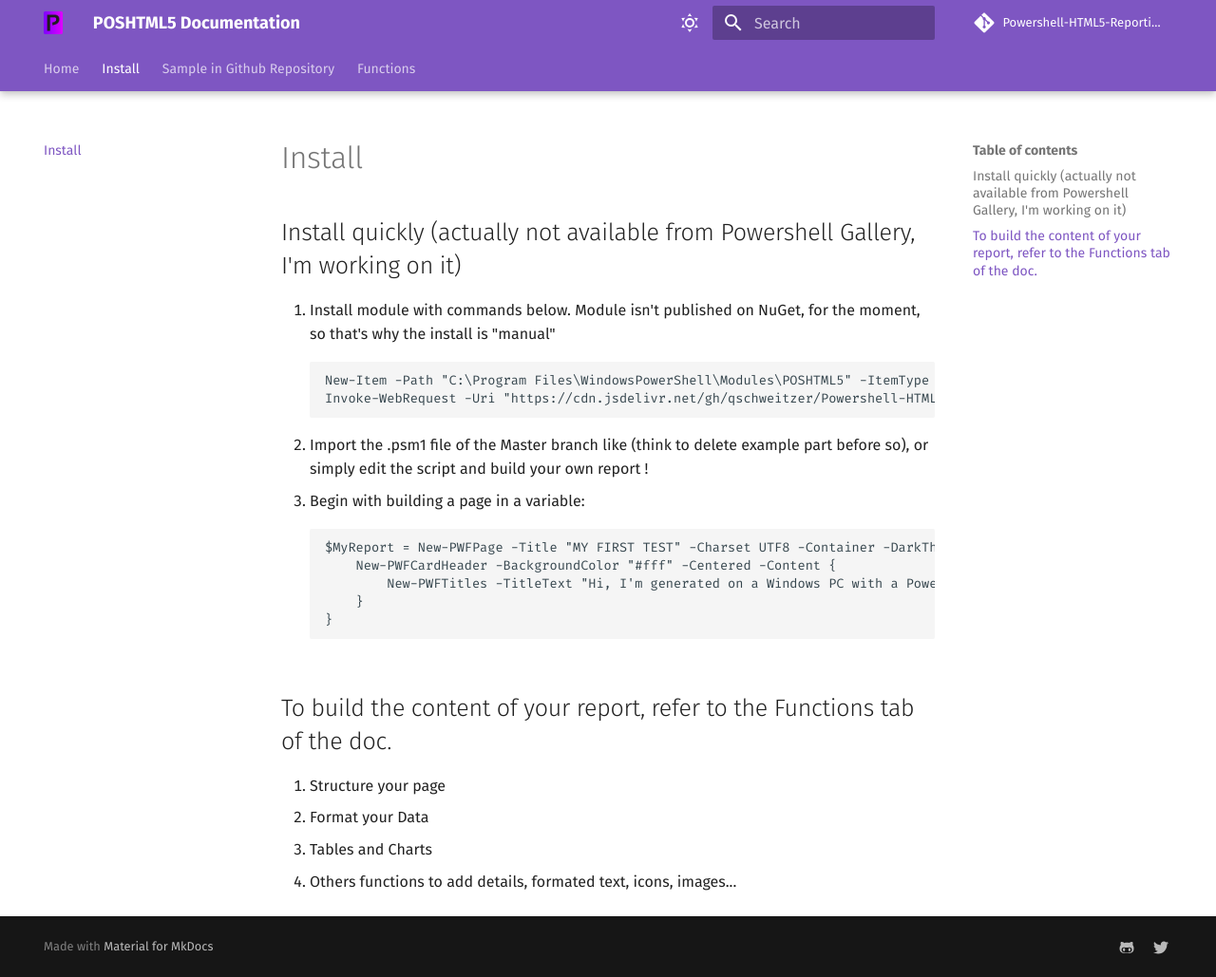
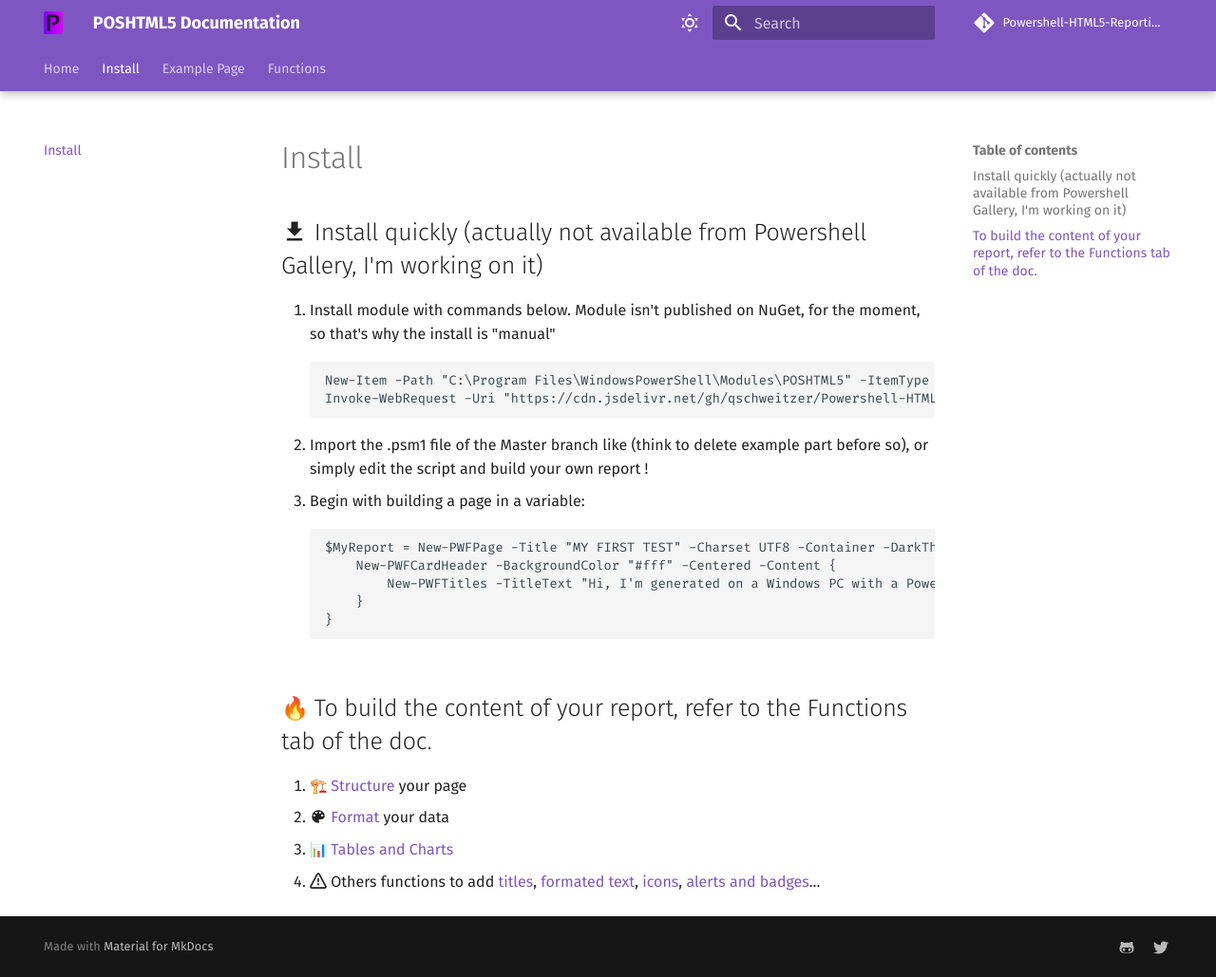
Before and after one commit to qschweitzer/Powershell-HTML5-Reporting, an MkDocs documentation site: the page built from docs/install.md, in a window 1280 px wide and 1029 px high. Shown: the whole window at 95% size. Built offline with MkDocs 1.6.1 and Material for MkDocs 9.7.7, drawn with Linux system fonts in a browser that asks for light colours; emoji names are drawn with the system emoji font; comment, search, counter and statistics services are not loaded.

Commit message:
update doc

````diff
--- a/docs/install.md
+++ b/docs/install.md
@@ -14,8 +14,8 @@
 }
 ```
 
-## To build the content of your report, refer to the Functions tab of the doc.
-1. Structure your page
-2. Format your Data
-3. Tables and Charts
-4. Others functions to add details, formated text, icons, images...
+## :fire: To build the content of your report, refer to the Functions tab of the doc.
+1. :construction_site: [Structure](/Functions/Structure/New-PWFPage/) your page
+2. :material-palette: [Format](/Functions/Format%20Data/New-PWFCard/) your data
+3. :bar_chart: [Tables and Charts](Functions/Tables%20and%20Charts/New-PWFTable/)
+4. :octicons-alert-16: Others functions to add [titles](Functions/Typography/New-PWFTitles/), [formated text](Functions/Typography/New-PWFTextFormat/), [icons](Functions/Typography/New-PWFIcon/), [alerts and badges](Functions/Badges%20and%20alerts/New-PWFAlert/)...
--- a/mkdocs.yml
+++ b/mkdocs.yml
@@ -29,6 +29,9 @@
   - pymdownx.inlinehilite
   - pymdownx.snippets
   - pymdownx.superfences
+  - pymdownx.emoji:
+      emoji_index: !!python/name:materialx.emoji.twemoji
+      emoji_generator: !!python/name:materialx.emoji.to_svg
 
 repo_name: Powershell-HTML5-Reporting
 repo_url: https://github.com/qschweitzer/Powershell-HTML5-Reporting
````
Also changed, not shown: other parts of docs/install.md (+1 -1 lines), docs/index.md (+4 -4 lines), docs/samples.md (+3 -1 lines), docs/Functions/Typography/New-PWFIcon.md (renamed from docs/Functions/Format Data/New-PWFIcon.md).
